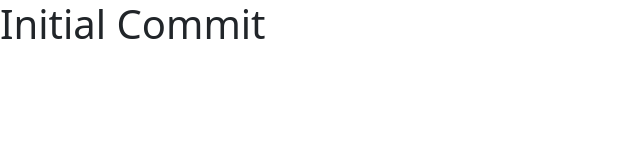
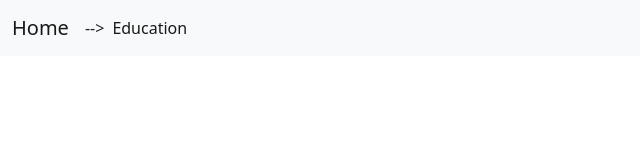
Before and after one commit to rmShoeb/rmshoeb.github.io, a plain HTML site: page index.html in a window 1280 px wide. Shown: the whole page, without its empty margins (0-640 px from the left). Drawn offline with nearby package versions, Linux system fonts and the light colour scheme.

Commit message:
added navigation bar

```diff
--- a/index.html
+++ b/index.html
@@ -4,24 +4,31 @@
         <!-- Required meta tags -->
         <meta charset="utf-8">
         <meta name="viewport" content="width=device-width, initial-scale=1">
-
         <!-- Bootstrap CSS -->
         <link href="https://cdn.jsdelivr.net/npm/bootstrap@5.0.1/dist/css/bootstrap.min.css" rel="stylesheet" integrity="sha384-+0n0xVW2eSR5OomGNYDnhzAbDsOXxcvSN1TPprVMTNDbiYZCxYbOOl7+AMvyTG2x" crossorigin="anonymous">
-
         <!-- css -->
         <!-- <link rel="stylesheet" type="text/css" href="{{ url_for('static', filename='main.css') }}"> -->
-
         <title>Riyad Morshed Shoeb</title>
     </head>
     <body>
-  <h1>Initial Commit</h1>
-
-
+        <nav class="navbar navbar-expand-lg navbar-light bg-light">
+  <div class="container-fluid">
+    <a class="navbar-brand" href="./index.html">Home</a> -->
+    <button class="navbar-toggler" type="button" data-bs-toggle="collapse" data-bs-target="#navbarSupportedContent" aria-controls="navbarSupportedContent" aria-expanded="false" aria-label="Toggle navigation">
+      <span class="navbar-toggler-icon"></span>
+    </button>
+    <div class="collapse navbar-collapse" id="navbarSupportedContent">
+      <ul class="navbar-nav me-auto mb-2 mb-lg-0">
+        <li class="nav-item">
+          <a class="nav-link active" aria-current="page" href="#">Education</a>
+        </li>
+      </ul>
+    </div>
+  </div>
+</nav>
         <!-- Optional JavaScript; choose one of the two! -->
-
         <!-- Option 1: Bootstrap Bundle with Popper -->
         <script src="https://cdn.jsdelivr.net/npm/bootstrap@5.0.1/dist/js/bootstrap.bundle.min.js" integrity="sha384-gtEjrD/SeCtmISkJkNUaaKMoLD0//ElJ19smozuHV6z3Iehds+3Ulb9Bn9Plx0x4" crossorigin="anonymous"></script>
-
         <!-- Option 2: Separate Popper and Bootstrap JS -->
         <!--
             <script src="https://cdn.jsdelivr.net/npm/@popperjs/core@2.9.2/dist/umd/popper.min.js" integrity="sha384-IQsoLXl5PILFhosVNubq5LC7Qb9DXgDA9i+tQ8Zj3iwWAwPtgFTxbJ8NT4GN1R8p" crossorigin="anonymous"></script>
```
Lines whose indentation alone changed are shown as unchanged.
